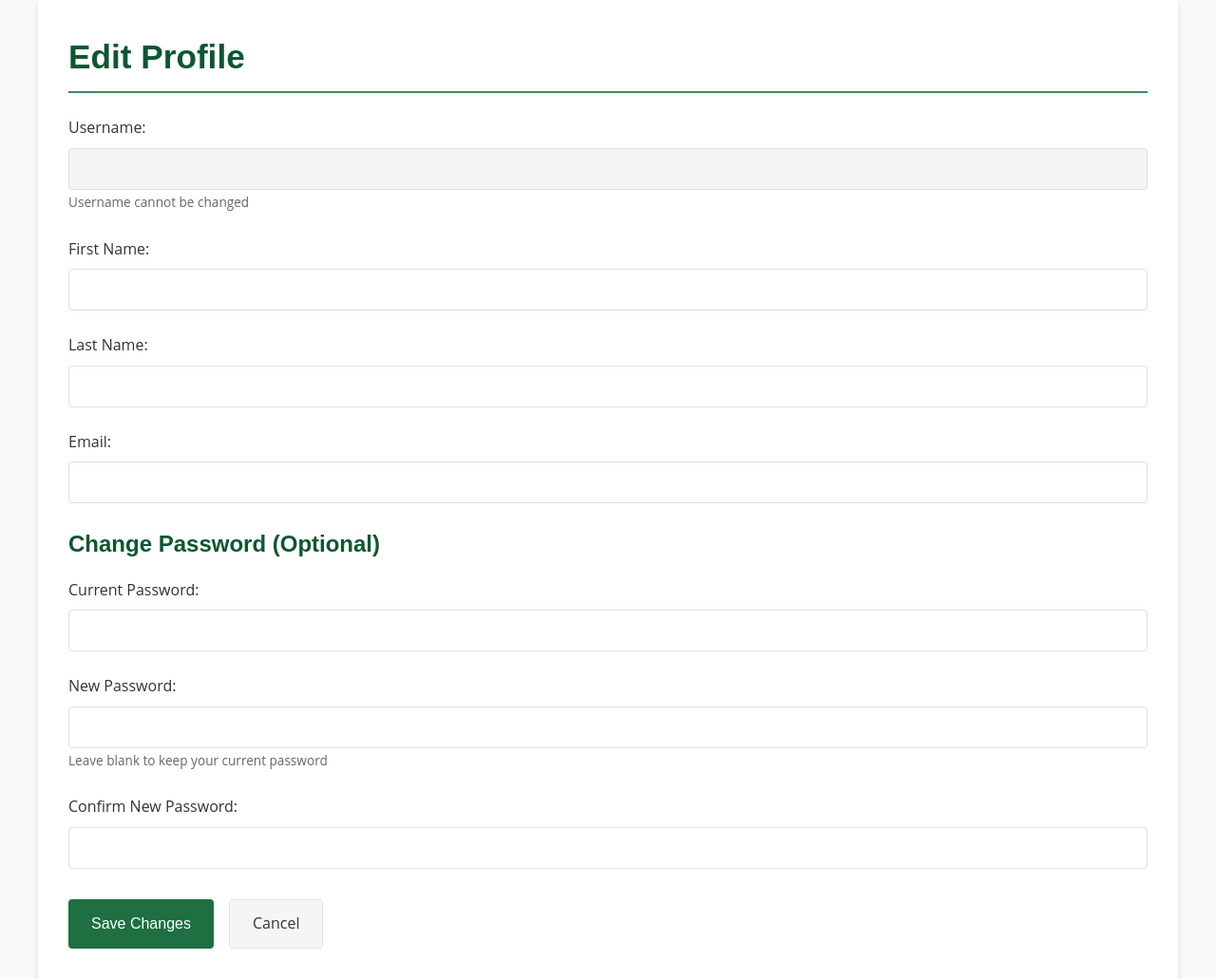
After one commit to Sudhanshu9155/int219, a PHP site: page /marketplace/edit_profile.php in a window 1280 px wide. The commit adds this page. Shown: the whole page at 95% size. Run offline with PHP 8.4, Linux system fonts and the light colour scheme; the visitor is signed in with stand-in values (Sample User, id 1); data that the repository does not hold is empty.

Commit message:
Sudhanshu Kumar

```diff
--- a/header.php
+++ b/header.php
@@ -758,7 +758,7 @@
         </div>
         <ul class="dropdown-menu-list">
           <li><a href="#">Orders</a></li>
-          <li><a href="#">Edit Profile</a></li>
+          <li><a href="../marketplace/edit_profile.php">Edit Profile</a></li>
           <li><a href="#">Saved Addresses</a></li>
           <li><a href="#">Saved Addresses</a></li>
         </ul>
--- /dev/null
+++ b/marketplace/edit_profile.css
@@ -0,0 +1,394 @@
+/* styles.css - Professional Agriculture Website Theme */
+
+/* Color Variables */
+:root {
+    --primary-color: #1e6f41; /* Deep forest green */
+    --primary-light: #3a8c5f;
+    --primary-dark: #0d5730;
+    --secondary-color: #f7f9f4; /* Light off-white */
+    --accent-color: #e9b824; /* Harvest gold */
+    --text-color: #333333;
+    --text-light: #666666;
+    --success-color: #4caf50;
+    --error-color: #d32f2f;
+    --border-color: #e0e0e0;
+    --shadow: rgba(0, 0, 0, 0.1);
+  }
+
+  /* Reset and Base Styles */
+  * {
+    margin: 0;
+    padding: 0;
+    box-sizing: border-box;
+  }
+
+  body {
+    font-family: 'Open Sans', 'Helvetica Neue', Arial, sans-serif;
+    line-height: 1.6;
+    color: var(--text-color);
+    background-color: #f9fafb;
+  }
+
+  /* Typography */
+  h1, h2, h3, h4, h5, h6 {
+    font-family: 'Montserrat', Arial, sans-serif;
+    font-weight: 600;
+    margin-bottom: 1rem;
+    color: var(--primary-dark);
+  }
+
+  h1 {
+    font-size: 2.2rem;
+    margin-bottom: 1.5rem;
+    padding-bottom: 0.5rem;
+    border-bottom: 2px solid var(--primary-light);
+  }
+
+  h2 {
+    font-size: 1.5rem;
+    margin-top: 1.5rem;
+  }
+
+  p {
+    margin-bottom: 1rem;
+  }
+
+  a {
+    color: var(--primary-color);
+    text-decoration: none;
+    transition: color 0.2s ease;
+  }
+
+  a:hover {
+    color: var(--primary-light);
+    text-decoration: underline;
+  }
+
+  small {
+    color: var(--text-light);
+    font-size: 0.85rem;
+  }
+
+  /* Layout */
+  .container {
+    max-width: 1200px;
+    margin: 0 auto;
+    padding: 2rem;
+    background-color: white;
+    box-shadow: 0 2px 10px var(--shadow);
+    border-radius: 4px;
+  }
+
+  /* Header & Navigation */
+  .header {
+    background-color: white;
+    box-shadow: 0 2px 8px var(--shadow);
+    padding: 1rem 0;
+    position: sticky;
+    top: 0;
+    z-index: 100;
+  }
+
+  .navbar {
+    display: flex;
+    justify-content: space-between;
+    align-items: center;
+    max-width: 1200px;
+    margin: 0 auto;
+    padding: 0 2rem;
+  }
+
+  .navbar .logo {
+    font-size: 1.8rem;
+    font-weight: 700;
+    color: var(--primary-dark);
+    display: flex;
+    align-items: center;
+  }
+
+  .navbar .logo img {
+    height: 40px;
+    margin-right: 0.8rem;
+  }
+
+  .navbar ul {
+    display: flex;
+    list-style: none;
+  }
+
+  .navbar ul li {
+    margin-left: 2rem;
+  }
+
+  .navbar ul li a {
+    color: var(--text-color);
+    font-weight: 500;
+    padding: 0.5rem 0;
+    position: relative;
+  }
+
+  .navbar ul li a:hover {
+    color: var(--primary-color);
+    text-decoration: none;
+  }
+
+  .navbar ul li a::after {
+    content: '';
+    position: absolute;
+    width: 0;
+    height: 2px;
+    bottom: 0;
+    left: 0;
+    background-color: var(--primary-color);
+    transition: width 0.3s ease;
+  }
+
+  .navbar ul li a:hover::after {
+    width: 100%;
+  }
+
+  .navbar ul li a.active {
+    color: var(--primary-color);
+  }
+
+  .navbar ul li a.active::after {
+    width: 100%;
+  }
+
+  /* Forms */
+  .form-group {
+    margin-bottom: 1.5rem;
+  }
+
+  .form-group label {
+    display: block;
+    margin-bottom: 0.5rem;
+    font-weight: 500;
+    color: var(--text-color);
+  }
+
+  .form-group input[type="text"],
+  .form-group input[type="email"],
+  .form-group input[type="password"],
+  .form-group input[type="number"],
+  .form-group input[type="tel"],
+  .form-group textarea,
+  .form-group select {
+    width: 100%;
+    padding: 0.75rem 1rem;
+    font-size: 1rem;
+    border: 1px solid var(--border-color);
+    border-radius: 4px;
+    background-color: #ffffff;
+    transition: border-color 0.2s ease, box-shadow 0.2s ease;
+  }
+
+  .form-group input:focus,
+  .form-group textarea:focus,
+  .form-group select:focus {
+    outline: none;
+    border-color: var(--primary-light);
+    box-shadow: 0 0 0 3px rgba(30, 111, 65, 0.15);
+  }
+
+  .form-group input[disabled] {
+    background-color: #f5f5f5;
+    cursor: not-allowed;
+  }
+
+  /* Buttons */
+  .btn-primary,
+  .btn-secondary {
+    display: inline-block;
+    padding: 0.75rem 1.5rem;
+    font-size: 1rem;
+    font-weight: 500;
+    text-align: center;
+    border: none;
+    border-radius: 4px;
+    cursor: pointer;
+    transition: all 0.2s ease;
+  }
+
+  .btn-primary {
+    background-color: var(--primary-color);
+    color: white;
+  }
+
+  .btn-primary:hover {
+    background-color: var(--primary-dark);
+    text-decoration: none;
+  }
+
+  .btn-secondary {
+    background-color: #f5f5f5;
+    color: var(--text-color);
+    border: 1px solid var(--border-color);
+  }
+
+  .btn-secondary:hover {
+    background-color: #e8e8e8;
+    text-decoration: none;
+  }
+
+  .form-actions {
+    display: flex;
+    justify-content: flex-start;
+    gap: 1rem;
+    margin-top: 2rem;
+  }
+
+  /* Messages */
+  .success-message,
+  .error-message {
+    padding: 1rem;
+    border-radius: 4px;
+    margin-bottom: 1.5rem;
+  }
+
+  .success-message {
+    background-color: rgba(76, 175, 80, 0.1);
+    border: 1px solid var(--success-color);
+    color: var(--success-color);
+  }
+
+  .error-message {
+    background-color: rgba(211, 47, 47, 0.1);
+    border: 1px solid var(--error-color);
+    color: var(--error-color);
+  }
+
+  .error-message ul {
+    margin-left: 1.5rem;
+  }
+
+  /* Cards & Content Blocks */
+  .card {
+    background-color: white;
+    border-radius: 4px;
+    box-shadow: 0 2px 8px var(--shadow);
+    padding: 1.5rem;
+    margin-bottom: 1.5rem;
+  }
+
+  .card-header {
+    border-bottom: 1px solid var(--border-color);
+    padding-bottom: 1rem;
+    margin-bottom: 1.5rem;
+    display: flex;
+    justify-content: space-between;
+    align-items: center;
+  }
+
+  .section-title {
+    position: relative;
+    padding-left: 1rem;
+    margin-bottom: 1.5rem;
+  }
+
+  .section-title::before {
+    content: '';
+    position: absolute;
+    left: 0;
+    top: 0;
+    height: 100%;
+    width: 4px;
+    background-color: var(--primary-color);
+    border-radius: 2px;
+  }
+
+  /* Footer */
+  .footer {
+    background-color: var(--primary-dark);
+    color: white;
+    padding: 3rem 0;
+    margin-top: 3rem;
+  }
+
+  .footer-content {
+    max-width: 1200px;
+    margin: 0 auto;
+    padding: 0 2rem;
+    display: grid;
+    grid-template-columns: repeat(auto-fit, minmax(250px, 1fr));
+    gap: 2rem;
+  }
+
+  .footer h4 {
+    color: white;
+    margin-bottom: 1.2rem;
+    font-size: 1.2rem;
+  }
+
+  .footer ul {
+    list-style: none;
+  }
+
+  .footer ul li {
+    margin-bottom: 0.8rem;
+  }
+
+  .footer a {
+    color: rgba(255, 255, 255, 0.8);
+  }
+
+  .footer a:hover {
+    color: white;
+  }
+
+  .footer-bottom {
+    max-width: 1200px;
+    margin: 2rem auto 0;
+    padding: 1.5rem 2rem 0;
+    border-top: 1px solid rgba(255, 255, 255, 0.1);
+    text-align: center;
+    font-size: 0.9rem;
+    color: rgba(255, 255, 255, 0.6);
+  }
+
+  /* Responsive */
+  @media (max-width: 992px) {
+    .container {
+      padding: 1.5rem;
+    }
+
+    h1 {
+      font-size: 2rem;
+    }
+  }
+
+  @media (max-width: 768px) {
+    .navbar {
+      flex-direction: column;
+      align-items: flex-start;
+    }
+
+    .navbar ul {
+      margin-top: 1rem;
+      flex-wrap: wrap;
+    }
+
+    .navbar ul li {
+      margin: 0 1rem 0 0;
+    }
+
+    .form-actions {
+      flex-direction: column;
+    }
+
+    .form-actions button,
+    .form-actions a {
+      width: 100%;
+      margin-bottom: 0.5rem;
+    }
+  }
+
+  @media (max-width: 480px) {
+    h1 {
+      font-size: 1.8rem;
+    }
+
+    .container {
+      padding: 1rem;
+    }
+  }
--- /dev/null
+++ b/marketplace/edit_profile.php
@@ -0,0 +1,201 @@
+<?php
+// edit-profile.php
+
+// Start session to access user data
+session_start();
+
+// Check if user is logged in, redirect to login if not
+if (!isset($_SESSION['user_id'])) {
+    header("Location: marketlogin.php");
+    exit();
+}
+
+// Database connection - Updated with your database name
+$db_host = "localhost";
+$db_name = "int219";  // Your specific database name
+$db_user = "root";
+$db_pass = "";
+
+try {
+    $pdo = new PDO("mysql:host=$db_host;dbname=$db_name", $db_user, $db_pass);
+    $pdo->setAttribute(PDO::ATTR_ERRMODE, PDO::ERRMODE_EXCEPTION);
+} catch (PDOException $e) {
+    die("Database connection failed: " . $e->getMessage());
+}
+
+// Get current user information from the 'user' table
+$user_id = $_SESSION['user_id'];
+$stmt = $pdo->prepare("SELECT username, first_name, last_name, email FROM user WHERE id = ?");
+$stmt->execute([$user_id]);
+$user = $stmt->fetch(PDO::FETCH_ASSOC);
+
+// Initialize variables
+$message = "";
+$errors = [];
+
+// Process form submission
+if ($_SERVER['REQUEST_METHOD'] === 'POST') {
+    // Get form data
+    $first_name = trim($_POST['first_name']);
+    $last_name = trim($_POST['last_name']);
+    $email = trim($_POST['email']);
+    $current_password = $_POST['current_password'];
+    $new_password = $_POST['new_password'];
+    $confirm_password = $_POST['confirm_password'];
+
+    // Basic validation
+    if (empty($first_name)) {
+        $errors[] = "First name is required";
+    }
+    if (empty($last_name)) {
+        $errors[] = "Last name is required";
+    }
+    if (empty($email)) {
+        $errors[] = "Email is required";
+    } elseif (!filter_var($email, FILTER_VALIDATE_EMAIL)) {
+        $errors[] = "Invalid email format";
+    }
+
+    // Check if email is already in use by another user
+    if (!empty($email) && $email !== $user['email']) {
+        $stmt = $pdo->prepare("SELECT id FROM user WHERE email = ? AND id != ?");
+        $stmt->execute([$email, $user_id]);
+        if ($stmt->rowCount() > 0) {
+            $errors[] = "Email is already in use";
+        }
+    }
+
+    // Password change (optional)
+    if (!empty($new_password)) {
+        // Verify current password
+        $stmt = $pdo->prepare("SELECT password FROM user WHERE id = ?");
+        $stmt->execute([$user_id]);
+        $current_hash = $stmt->fetchColumn();
+
+        if (empty($current_password)) {
+            $errors[] = "Current password is required to set a new password";
+        } elseif (!password_verify($current_password, $current_hash)) {
+            $errors[] = "Current password is incorrect";
+        } elseif (empty($confirm_password)) {
+            $errors[] = "Please confirm your new password";
+        } elseif ($new_password !== $confirm_password) {
+            $errors[] = "New passwords do not match";
+        } elseif (strlen($new_password) < 8) {
+            $errors[] = "Password must be at least 8 characters long";
+        }
+    }
+
+    // If no errors, update the user information
+    if (empty($errors)) {
+        try {
+            $pdo->beginTransaction();
+
+            // Update basic info
+            $stmt = $pdo->prepare("UPDATE user SET first_name = ?, last_name = ?, email = ? WHERE id = ?");
+            $stmt->execute([$first_name, $last_name, $email, $user_id]);
+
+            // Update password if requested
+            if (!empty($new_password)) {
+                $password_hash = password_hash($new_password, PASSWORD_DEFAULT);
+                $stmt = $pdo->prepare("UPDATE user SET password = ? WHERE id = ?");
+                $stmt->execute([$password_hash, $user_id]);
+            }
+
+            $pdo->commit();
+            $message = "Profile updated successfully!";
+
+            // Update session variables to reflect changes
+            $_SESSION['first_name'] = $first_name;
+            $_SESSION['last_name'] = $last_name;
+            $_SESSION['email'] = $email;
+
+            // Refresh user data
+            $stmt = $pdo->prepare("SELECT username, first_name, last_name, email FROM user WHERE id = ?");
+            $stmt->execute([$user_id]);
+            $user = $stmt->fetch(PDO::FETCH_ASSOC);
+
+        } catch (PDOException $e) {
+            $pdo->rollBack();
+            $errors[] = "Database error: " . $e->getMessage();
+        }
+    }
+}
+?>
+
+<!DOCTYPE html>
+<html lang="en">
+<head>
+    <meta charset="UTF-8">
+    <meta name="viewport" content="width=device-width, initial-scale=1.0">
+    <title>Edit Profile</title>
+    <link rel="stylesheet" href="edit_profile.css">
+</head>
+<body>
+
+    <div class="container">
+        <h1>Edit Profile</h1>
+
+        <?php if (!empty($message)): ?>
+            <div class="success-message"><?php echo $message; ?></div>
+        <?php endif; ?>
+
+        <?php if (!empty($errors)): ?>
+            <div class="error-message">
+                <ul>
+                    <?php foreach ($errors as $error): ?>
+                        <li><?php echo $error; ?></li>
+                    <?php endforeach; ?>
+                </ul>
+            </div>
+        <?php endif; ?>
+
+        <form method="POST" action="">
+            <div class="form-group">
+                <label for="username">Username:</label>
+                <input type="text" id="username" value="<?php echo htmlspecialchars($user['username']); ?>" disabled>
+                <small>Username cannot be changed</small>
+            </div>
+
+            <div class="form-group">
+                <label for="first_name">First Name:</label>
+                <input type="text" id="first_name" name="first_name" value="<?php echo htmlspecialchars($user['first_name']); ?>" required>
+            </div>
+
+            <div class="form-group">
+                <label for="last_name">Last Name:</label>
+                <input type="text" id="last_name" name="last_name" value="<?php echo htmlspecialchars($user['last_name']); ?>" required>
+            </div>
+
+            <div class="form-group">
+                <label for="email">Email:</label>
+                <input type="email" id="email" name="email" value="<?php echo htmlspecialchars($user['email']); ?>" required>
+            </div>
+
+            <h2>Change Password (Optional)</h2>
+
+            <div class="form-group">
+                <label for="current_password">Current Password:</label>
+                <input type="password" id="current_password" name="current_password">
+            </div>
+
+            <div class="form-group">
+                <label for="new_password">New Password:</label>
+                <input type="password" id="new_password" name="new_password">
+                <small>Leave blank to keep your current password</small>
+            </div>
+
+            <div class="form-group">
+                <label for="confirm_password">Confirm New Password:</label>
+                <input type="password" id="confirm_password" name="confirm_password">
+            </div>
+
+            <div class="form-actions">
+                <button type="submit" class="btn-primary">Save Changes</button>
+                <a href="profile.php" class="btn-secondary">Cancel</a>
+            </div>
+        </form>
+    </div>
+
+
+    </body>
+</html>
```
